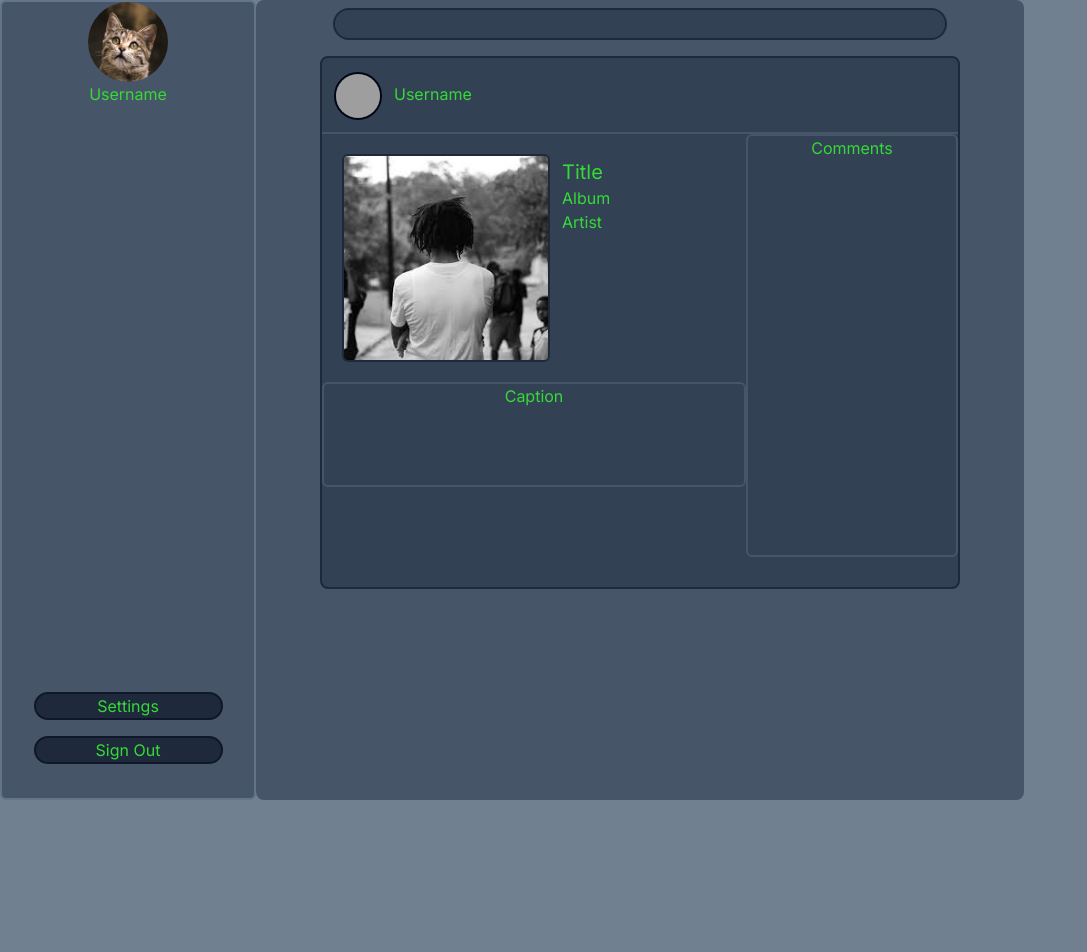
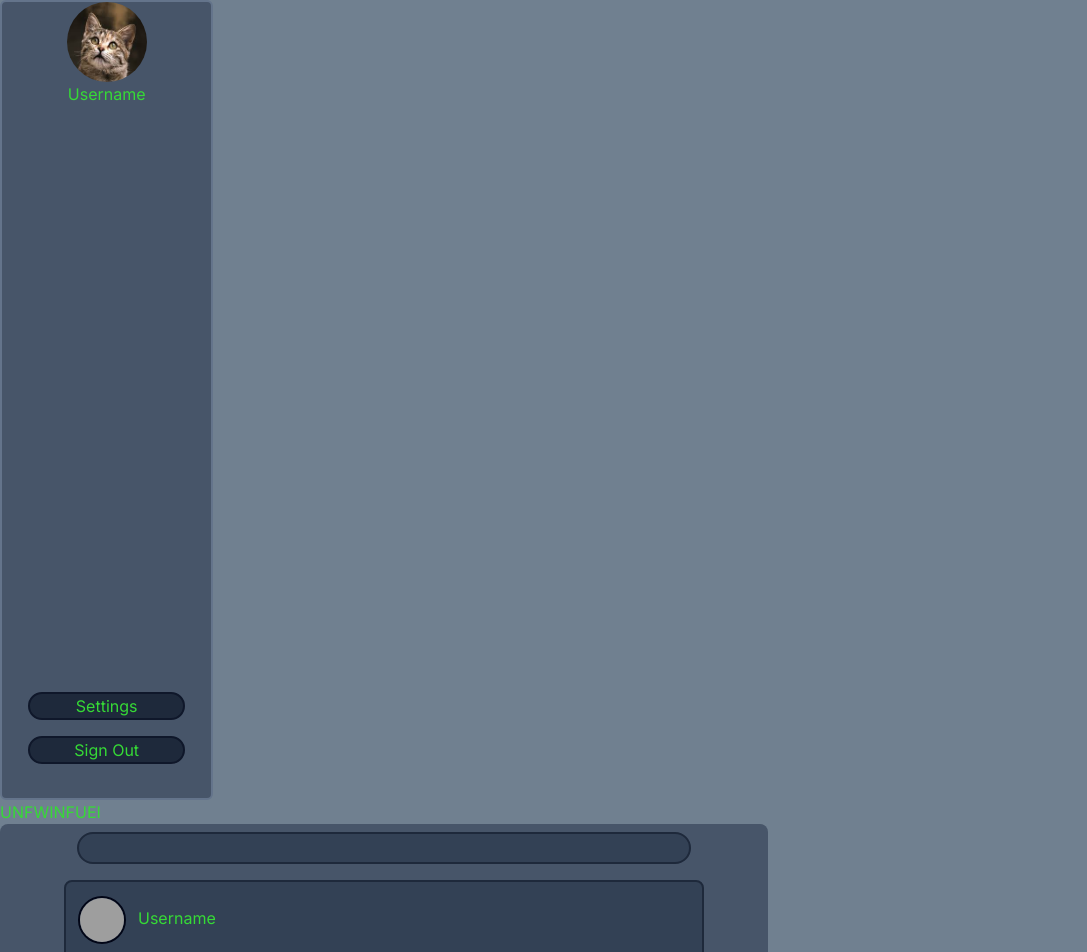
Before and after one commit to jjamesmsechu/Next-Spottydog, a Next.js app: page / in a window 1280 px wide. Shown: the top 952 px of the page, without its empty margins (0-1087 px from the left). Before the commit the page ends 800 px from the top, so only its background shows below. Built offline with nearby package versions, Linux system fonts and the light colour scheme; grey boxes are pictures that could not be loaded.

Commit message:
Trying to implement Right Bar'

```diff
--- a/app/LeftBar/page.tsx
+++ b/app/LeftBar/page.tsx
@@ -3,7 +3,7 @@ import { Signout } from "./Signout/page";
 import { Settings } from "./Settings/page";
 export function LeftBar() {
     return (
-      <div className="inline-block h-screen text-center  w-1/5 text bg-slate-600 border-slate-500 border-2 rounded-md">
+      <div className="inline-block h-screen text-center  w-1/6 text bg-slate-600 border-slate-500 border-2 rounded-md">
             <Profile></Profile>
             <Settings></Settings>
             <Signout></Signout>
--- /dev/null
+++ b/app/RightBar/Rightbar.tsx
@@ -0,0 +1,9 @@
+export const RightBar = () => {
+    return(
+        <div>
+        <h1>
+            UNFWINFUEI
+        </h1>
+        </div>
+    )
+}
--- a/app/page.tsx
+++ b/app/page.tsx
@@ -1,9 +1,11 @@
 import { LeftBar } from "./LeftBar/page"
 import { Console } from "./Console/page";
+import { RightBar } from "./RightBar/Rightbar";
 export default function Home() {
   return (
     <>
       <LeftBar></LeftBar>
+      <RightBar></RightBar>
       <Console></Console>
     </>
   );
```
